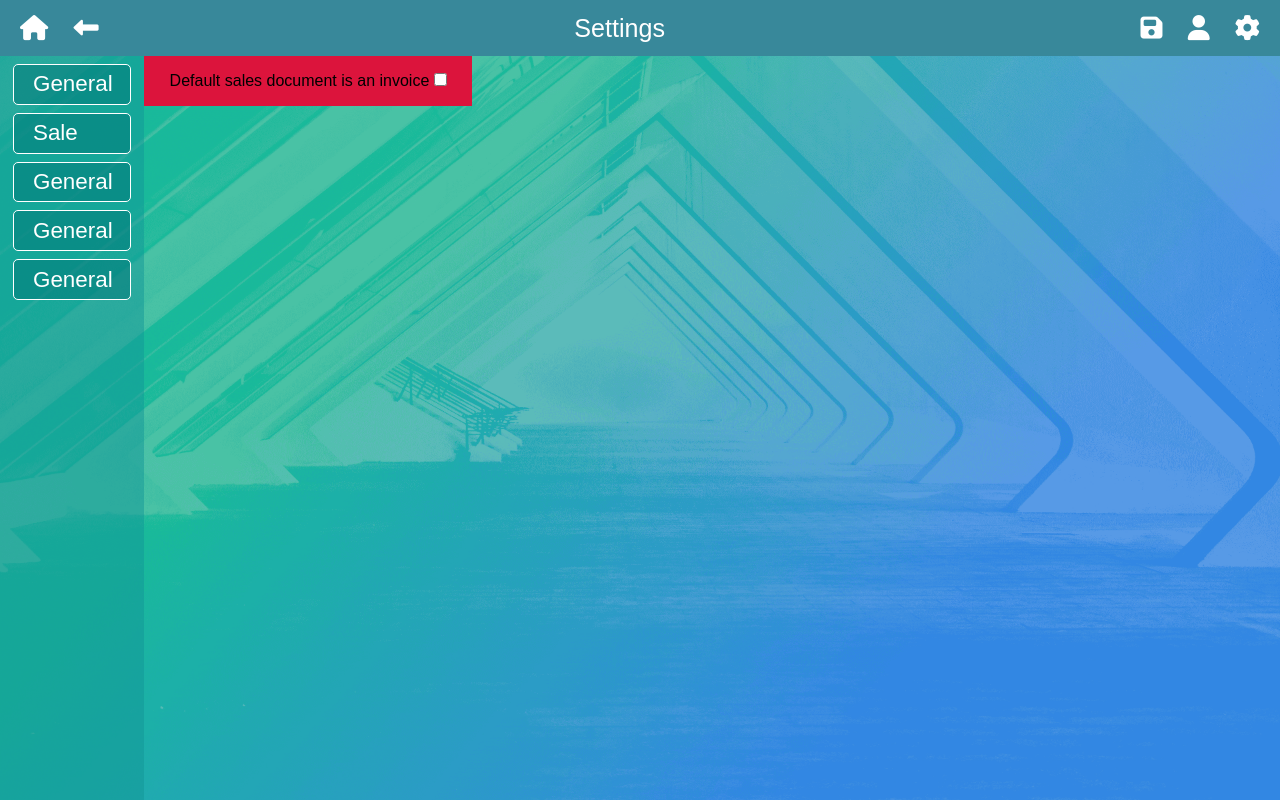
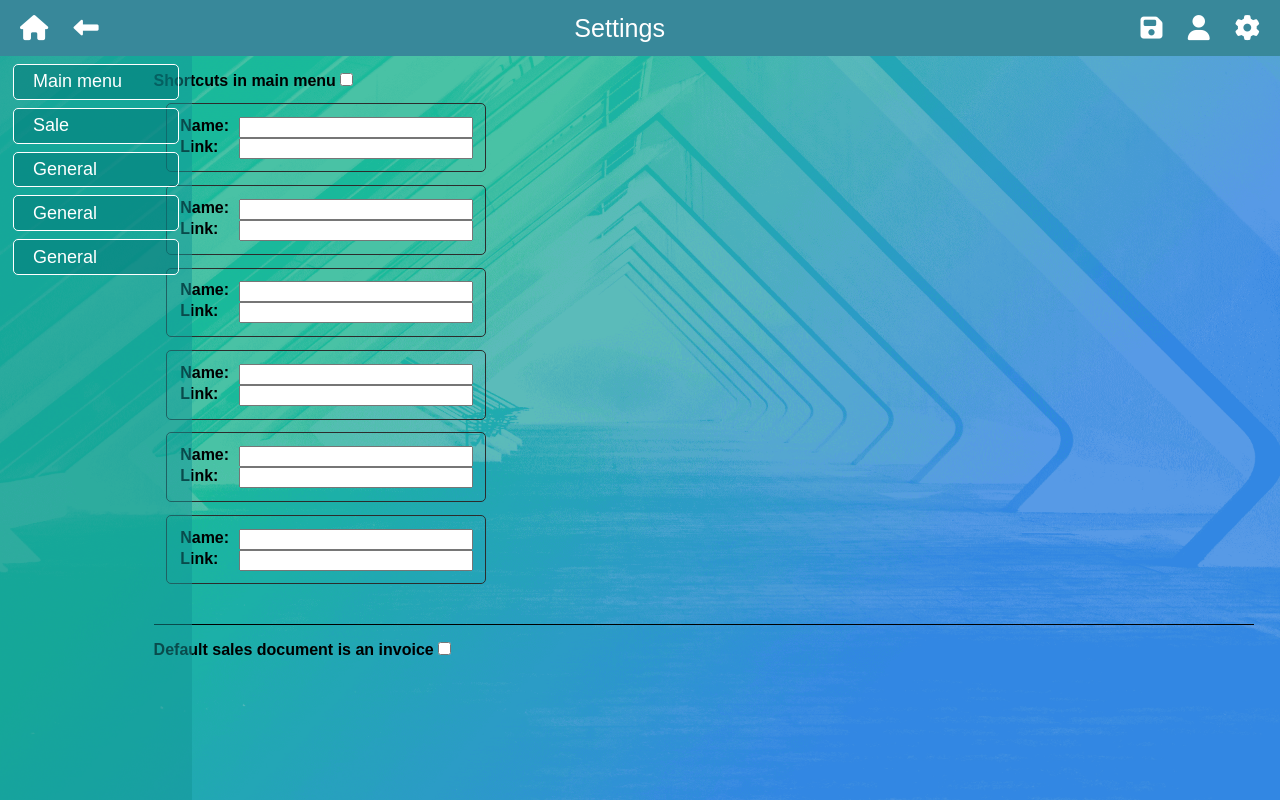
Before and after one commit to m-s-enchev/Ergo_ERP, a Django app: page /settings/ in a window 1280 px wide. Run offline with Django 4.2, Linux system fonts and the light colour scheme; some libraries are stand-ins or nearby versions.

Commit message:
setup settings- main menu

```diff
--- a/static/css/settings.css
+++ b/static/css/settings.css
@@ -4,17 +4,24 @@
 }
 
 #settings-list {
-    background-color: crimson;
-    margin-left: 18vmin;
+    margin-left: 10vmax;
     padding: 2vh 2vw;
+    width: 100%
+}
 
+#sale-settings {
+    margin-top: 5vh;
+    padding-top: 2vh;
+    border-top: 1px solid black;
+    width: 100%
 }
 
 #settings-navigation {
     display: flex;
     flex-direction: column;
     justify-content: flex-start;
-    width: 18vmin;
+    width: 15vw;
+    min-width: 10vmax;
     height: 100%;
     background-color: rgb(18,149,152,0.5);
     gap: 1vh;
@@ -29,7 +36,7 @@
     border-radius: 5px;
     color: white;
     cursor: pointer;
-    font-size: 2.8vmin;
+    font-size: calc(10px + 1vmin);
     text-align: left;
 }
 
@@ -40,3 +47,28 @@
 .settings-navigation-button:active {
     box-shadow: var(--buttons-active);
 }
+
+#settings-list label{
+    font-weight: bold;
+}
+
+
+
+#settings-list .main-menu-settings-group {
+    margin: 1vw;
+    border: 1px solid #2c2c2c;
+    border-radius: 5px;
+    padding: 1vw;
+    display: flex;
+    flex-direction: column;
+    width: 25vw;
+}
+
+#settings-list .main-menu-settings-group span{
+    display: flex;
+    justify-content: space-between;
+}
+
+#settings-list .main-menu-settings-group input{
+    width: 80%;
+}
--- a/static/js/common.js
+++ b/static/js/common.js
@@ -34,7 +34,7 @@
 //     });
 // }
 
-
+/** Fetches the price and unit of selected product */
 function getProductPrice(index, formsetPrefix, priceNoVatSuffix, priceWithVatSuffix, priceType) {
     const nameInput = document.getElementById(`${formsetPrefix}-${index}-product_name`);
     const priceNoVatInput = document.getElementById(`${formsetPrefix}-${index}-${priceNoVatSuffix}`);
--- a/templates/settings.html
+++ b/templates/settings.html
@@ -7,7 +7,7 @@
 
     <nav id="settings-navigation">
         <button class="settings-navigation-button">
-            <p>General</p>
+            <p>Main menu</p>
         </button>
         <button class="settings-navigation-button" id="sale-settings-nav">
             <p>Sale</p>
@@ -24,10 +24,76 @@
     </nav>
 
     <div id="settings-list">
+        <section id="main-menu-settings">
+            <label for="shortcuts-visible">Shortcuts in main menu </label>
+            <input type="checkbox" id="shortcuts-visible">
+            <div id="settings-shortcuts-fields">
+                <div class="main-menu-settings-group">
+                    <span>
+                        <label for="shortcut1-name">Name: </label>
+                        <input type="text" id="shortcut1-name">
+                    </span>
+                    <span>
+                        <label for="shortcut1-link">Link: </label>
+                        <input type="text" id="shortcut1-link">
+                    </span>
+                </div>
+                <div class="main-menu-settings-group">
+                    <span>
+                        <label for="shortcut1-name">Name: </label>
+                        <input type="text" id="shortcut1-name">
+                    </span>
+                    <span>
+                        <label for="shortcut1-link">Link: </label>
+                        <input type="text" id="shortcut1-link">
+                    </span>
+                </div>
+                <div class="main-menu-settings-group">
+                    <span>
+                        <label for="shortcut1-name">Name: </label>
+                        <input type="text" id="shortcut1-name">
+                    </span>
+                    <span>
+                        <label for="shortcut1-link">Link: </label>
+                        <input type="text" id="shortcut1-link">
+                    </span>
+                </div>
+                <div class="main-menu-settings-group">
+                    <span>
+                        <label for="shortcut1-name">Name: </label>
+                        <input type="text" id="shortcut1-name">
+                    </span>
+                    <span>
+                        <label for="shortcut1-link">Link: </label>
+                        <input type="text" id="shortcut1-link">
+                    </span>
+                </div>
+                <div class="main-menu-settings-group">
+                    <span>
+                        <label for="shortcut1-name">Name: </label>
+                        <input type="text" id="shortcut1-name">
+                    </span>
+                    <span>
+                        <label for="shortcut1-link">Link: </label>
+                        <input type="text" id="shortcut1-link">
+                    </span>
+                </div>
+                <div class="main-menu-settings-group">
+                    <span>
+                        <label for="shortcut1-name">Name: </label>
+                        <input type="text" id="shortcut1-name">
+                    </span>
+                    <span>
+                        <label for="shortcut1-link">Link: </label>
+                        <input type="text" id="shortcut1-link">
+                    </span>
+                </div>
+            </div>
+        </section>
         <section id="sale-settings">
 {#           the modeform field for default sale document checkbox#}
-            <label for="default_sale_document">Default sales document is an invoice</label>
-            <input type="checkbox" id="default_sale_document">
+            <label for="default-sale-document">Default sales document is an invoice </label>
+            <input type="checkbox" id="default-sale-document">
         </section>
     </div>
 </div>
```
